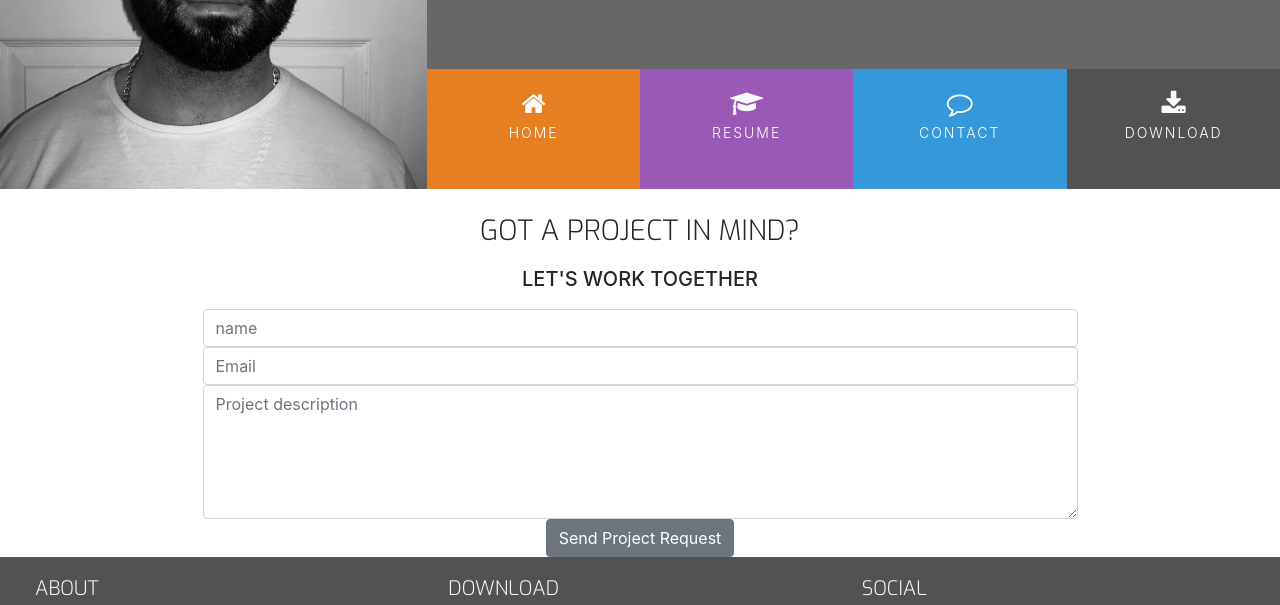
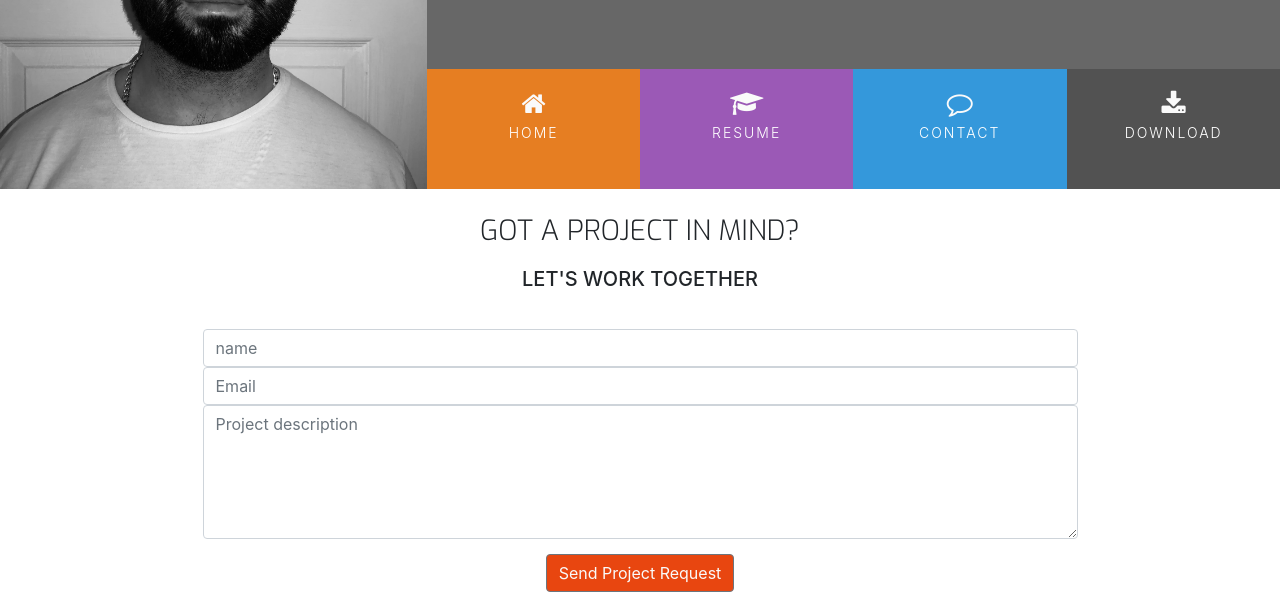
Before and after one commit to jtc1995/UCD-Resume, a plain HTML site: page contact.html in a window 1280 px wide. Shown: the part 180-785 px from the top of the page. Drawn offline with nearby package versions, Linux system fonts and the light colour scheme.

Commit message:
contact.html finised

```diff
--- a/assets/css/style.css
+++ b/assets/css/style.css
@@ -373,10 +373,23 @@ background: #fafafa;
 
 }
 
-button [type="submit"] {
+button[type="submit"] {
     margin-top: 15px;
     margin-bottom: 20px;
     color: #fafafa;
     background-color: #e84610;
 
 }
+
+/*--------------------------------------------media Queries*/
+
+@media(min-width: 992px) {
+
+   .center-form {
+    padding-top: 30px;
+    min-height: 240px;
+    max-width: 50%;
+    margin: 0 auto;
+    max-width: 70%;
+
+}
```
